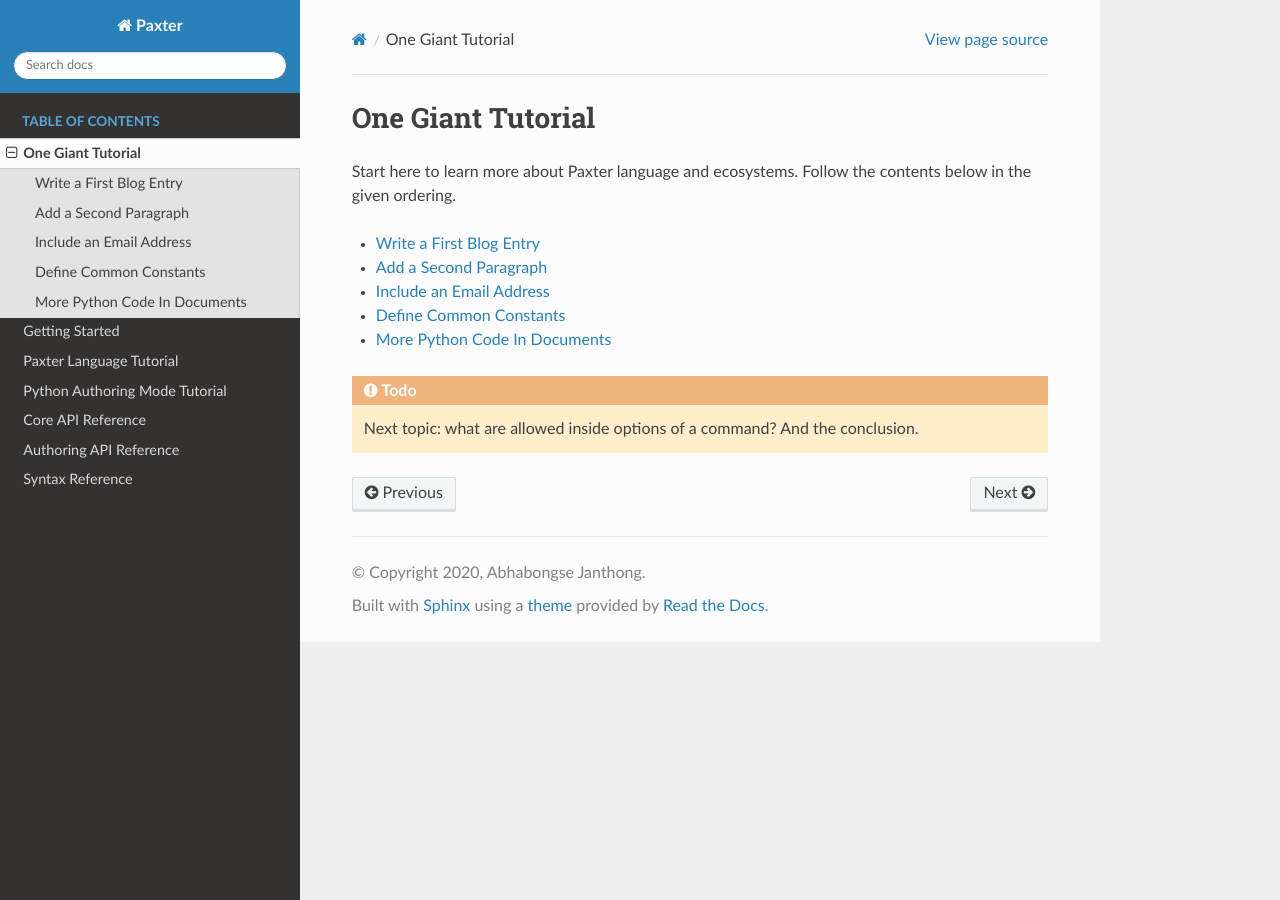
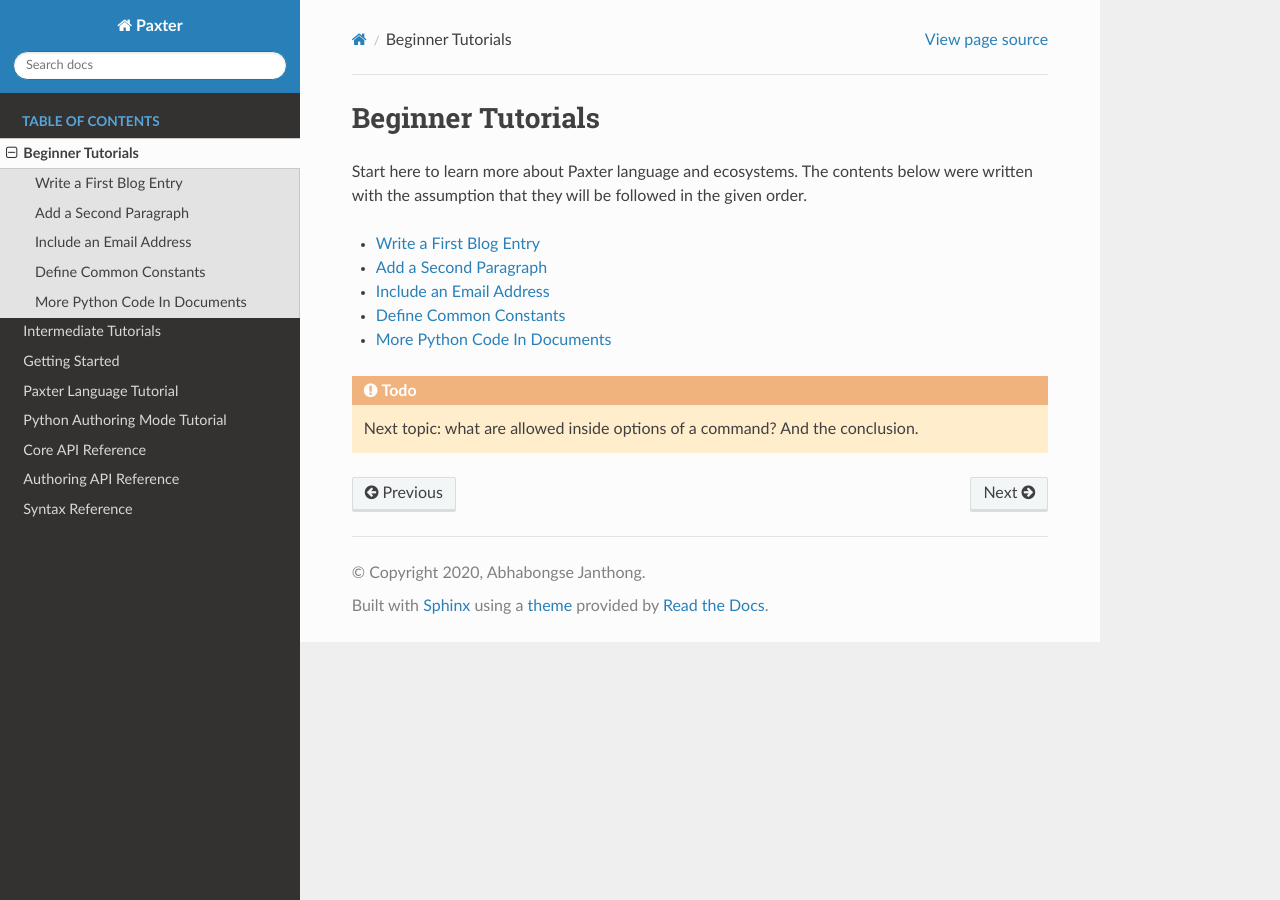
Before and after one commit to abhabongse/paxter, a Sphinx documentation site: the page built from docs/beginner-tutorials/index.rst, in a window 1280 px wide. Built offline with Sphinx 7.4.7 and the Read the Docs theme 2.0.0, drawn with Linux system fonts in a browser that asks for light colours; the version number could not be read and is left out.

```diff
--- a/docs/tutorial/index.rst
+++ b/docs/beginner-tutorials/index.rst
@@ -1,9 +1,10 @@
 ##################
-One Giant Tutorial
+Beginner Tutorials
 ##################
 
 Start here to learn more about Paxter language and ecosystems.
-Follow the contents below in the given ordering.
+The contents below were written with the assumption
+that they will be followed in the given order.
 
 .. toctree::
    :maxdepth: 1
--- a/docs/index.rst
+++ b/docs/index.rst
@@ -30,7 +30,8 @@ Paxter python package can be installed from PyPI via the fullowing ``pip`` comma
    :caption: Table of Contents
    :maxdepth: 1
 
-   tutorial/index
+   beginner-tutorials/index
+   intermediate-tutorials/index
    getting_started
    paxter_language_tutorial
    python_authoring_mode_tutorial
```
Also changed, not shown: docs/intermediate-tutorials/index.rst (added, +11 -0 lines), docs/beginner-tutorials/add-a-second-paragraph.rst (renamed from docs/tutorial/add-a-second-paragraph.rst), docs/beginner-tutorials/define-common-constants.rst (renamed from docs/tutorial/define-common-constants.rst), docs/beginner-tutorials/include-an-email-address.rst (renamed from docs/tutorial/include-an-email-address.rst), docs/beginner-tutorials/more-python-code-in-documents.rst (renamed from docs/tutorial/more-python-code-in-documents.rst), docs/beginner-tutorials/write-a-first-blog-entry.rst (renamed from docs/tutorial/write-a-first-blog-entry.rst).
